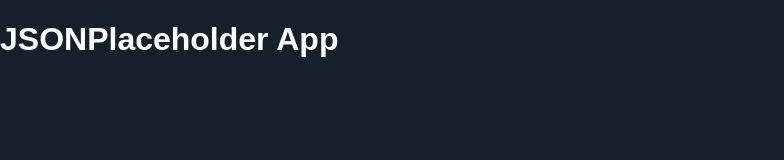
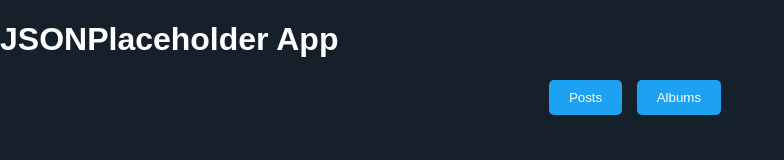
Before and after one commit to Taiq-UE/TestingProject, a plain HTML site: page mainHTML.html in a window 1280 px wide. Shown: the whole page, without its empty margins (0-784 px from the left). Drawn offline with Linux system fonts and the light colour scheme; no server answers.

Commit message:
buttons add

```diff
--- a/mainHTML.html
+++ b/mainHTML.html
@@ -60,19 +60,35 @@
         button:hover {
             background-color: #0d91e5;
         }
+
+        #navButtons {
+            text-align: center;
+            margin-bottom: 20px;
+        }
+
+        #navButtons button {
+            margin-right: 10px;
+        }
     </style>
 </head>
 <body>
     <h1>JSONPlaceholder App</h1>
 
+    <!-- Przyciski nawigacyjne -->
+    <div id="navButtons">
+        <button onclick="fetchPosts()">Posts</button>
+        <button onclick="fetchAlbums()">Albums</button>
+    </div>
+
     <div id="postsContainer"></div>
 
     <script>
-         function fetchPosts() {
+        function fetchPosts() {
             fetch('https://jsonplaceholder.typicode.com/posts')
                 .then(response => response.json())
                 .then(posts => {
                     const postsContainer = document.getElementById('postsContainer');
+                    postsContainer.innerHTML = ''; // Czyszczenie kontenera przed dodaniem nowych danych
                     posts.forEach(post => {
                         const postElement = document.createElement('div');
                         postElement.classList.add('post');
@@ -100,6 +116,29 @@
                 });
         }
 
+        function fetchAlbums() {
+            fetch('https://jsonplaceholder.typicode.com/albums')
+                .then(response => response.json())
+                .then(albums => {
+                    const postsContainer = document.getElementById('postsContainer');
+                    postsContainer.innerHTML = ''; // Czyszczenie kontenera przed dodaniem nowych danych
+                    albums.forEach(album => {
+                        const albumElement = document.createElement('div');
+                        albumElement.classList.add('album');
+                        albumElement.innerHTML = `
+                            <h2>${album.title}</h2>
+                            <p>User ID: ${album.userId}</p>
+                            <p>Album ID: ${album.id}</p>
+                        `;
+                        postsContainer.appendChild(albumElement);
+                    });
+                })
+                .catch(error => {
+                    console.error('Error fetching albums:', error);
+                });
+        }
+
+        // Funkcja do pobierania komentarzy
         function fetchComments(postId) {
             fetch(`https://jsonplaceholder.typicode.com/posts/${postId}/comments`)
                 .then(response => response.json())
@@ -120,6 +159,7 @@
                 });
         }
 
+        // Funkcja do dodawania komentarza
         function addComment(postId) {
             const nameInput = document.getElementById(`commentName${postId}`);
             const emailInput = document.getElementById(`commentEmail${postId}`);
@@ -132,8 +172,7 @@
                 body: bodyInput.value
             };
 
-            // Here you can add logic to send the new comment to the server, for simplicity, we're just logging it
-            console.log('New comment:', newComment);
+            // Logic to send the new comment to the server can be added here
 
             // Clear input fields after adding comment
             nameInput.value = '';
@@ -144,7 +183,7 @@
             fetchComments(postId);
         }
 
-        // Fetch posts when the page loads
+        // Domyślnie pobieramy posty po załadowaniu strony
         fetchPosts();
     </script>
 </body>
```
